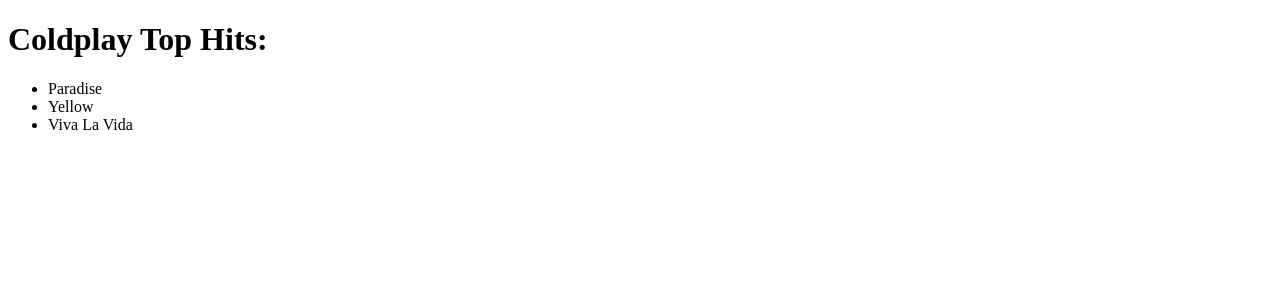
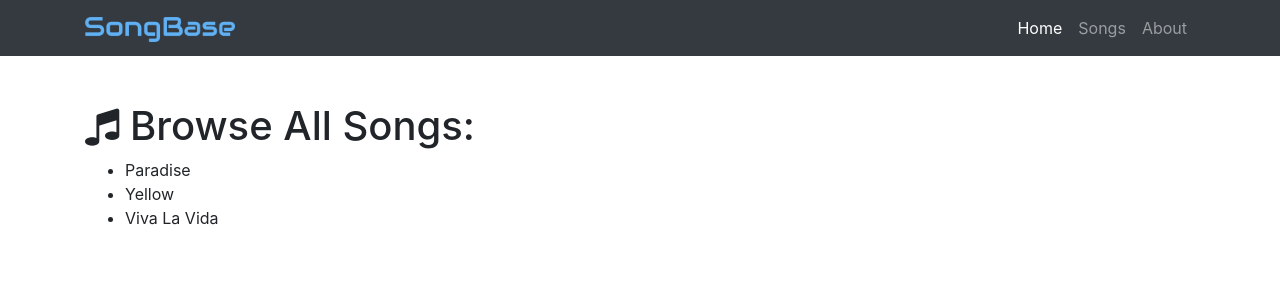
Before and after one commit to harrywang/songbase, a Flask app: page /songs in a window 1280 px wide. Shown: the top 300 px of the page. Run offline with Flask 2, Linux system fonts and the light colour scheme; some libraries are stand-ins or nearby versions.

Commit message:
added bs, jquery, fontawesome, favicon

```diff
--- a/songbase.py
+++ b/songbase.py
@@ -7,6 +7,21 @@
     # return HTML
     # return "<h1>this is the index page!<h1>"
     return render_template('index.html')
+
+
+@app.route('/songs')
+def show_all_songs():
+    songs = [
+        'Paradise',
+        'Yellow',
+        'Viva La Vida'
+    ]
+    return render_template('song-all.html', songs=songs)
+
+
+@app.route('/about')
+def about():
+    return render_template('about.html')
 
 
 @app.route('/users')
@@ -22,14 +37,6 @@
     return render_template('user.html', name=name)
 
 
-@app.route('/songs')
-def show_all_songs():
-    songs = [
-        'Paradise',
-        'Yellow',
-        'Viva La Vida'
-    ]
-    return render_template('song-all.html', songs=songs)
 
 
 @app.route('/song/<int:id>/')
--- /dev/null
+++ b/static/css/songbase.css
@@ -0,0 +1,3 @@
+body {
+  padding-top: 54px;
+}
--- a/templates/home-base.html
+++ b/templates/home-base.html
@@ -1,13 +1,62 @@
 <!DOCTYPE html>
-<html>
+<html lang="en">
+
 <head>
   {% block head %}
+  <title>{% block title%}{% endblock%} - SongBase</title>
+  <!-- Required meta tags -->
   <meta charset="utf-8">
-    <title>{% block title%}{% endblock%} - SongBase</title>
+  <meta name="viewport" content="width=device-width, initial-scale=1, shrink-to-fit=no">
+  <!-- Favicon -->
+  <link rel="icon" href="{{ url_for('static', filename='img/songbase-favicon.png') }}" type="image/x-icon"/>
+  <link rel="shortcut icon" href="{{ url_for('static', filename='img/songbase-favicon.png') }}" type="image/x-icon"/>
+  <!-- Bootstrap CSS -->
+  <link rel="stylesheet" href="https://maxcdn.bootstrapcdn.com/bootstrap/4.0.0-beta.2/css/bootstrap.min.css">
+  <!-- Fontawesome CSS -->
+  <link rel="stylesheet" href="https://maxcdn.bootstrapcdn.com/font-awesome/4.7.0/css/font-awesome.min.css">
+  <!-- Songbase CSS -->
+  <link rel="stylesheet" href="{{ url_for('static', filename='css/songbase.css') }}">
   {% endblock%}
 </head>
+
 <body>
-    {% block body%}
+  <!-- Navigation -->
+  <nav class="navbar navbar-expand-lg navbar-dark bg-dark fixed-top">
+    <div class="container">
+      <a class="navbar-brand" href="/">
+         <img src="{{ url_for('static', filename='img/songbase-logo.png') }}"
+          alt="SongBase" width="150">
+       </a>
+      <button class="navbar-toggler" type="button" data-toggle="collapse" data-target="#navbarResponsive" aria-controls="navbarResponsive" aria-expanded="false" aria-label="Toggle navigation">
+         <span class="navbar-toggler-icon"></span>
+       </button>
+      <div class="collapse navbar-collapse" id="navbarResponsive">
+        <ul class="navbar-nav ml-auto">
+          <li class="nav-item active">
+            <a class="nav-link" href="/">Home
+               <span class="sr-only">(current)</span>
+             </a>
+          </li>
+          <li class="nav-item">
+            <a class="nav-link" href="/songs">Songs</a>
+          </li>
+          <li class="nav-item">
+            <a class="nav-link" href="/about">About</a>
+          </li>
+        </ul>
+      </div>
+    </div>
+  </nav>
+
+  {% block page_content%}
+  {% endblock%}
+
+  {% block scripts%}
+  <!-- jQuery first, then Popper.js, then Bootstrap JS -->
+  <script src="https://code.jquery.com/jquery-3.2.1.slim.min.js"></script>
+  <script src="https://cdnjs.cloudflare.com/ajax/libs/popper.js/1.12.3/umd/popper.min.js"></script>
+  <script src="https://maxcdn.bootstrapcdn.com/bootstrap/4.0.0-beta.2/js/bootstrap.min.js"></script>
   {% endblock%}
 </body>
+
 </html>
--- a/templates/song-all.html
+++ b/templates/song-all.html
@@ -1,16 +1,19 @@
-<!DOCTYPE html>
-<html>
-  <head>
-    <meta charset="utf-8">
-    <title>User Page</title>
-  </head>
-  <body>
-    <h1>Coldplay Top Hits:</h1>
-    {# This is a loop #}
+{% extends "home-base.html"%}
+{% block title %}All Songs{% endblock %}
+{% block head%}
+  {{ super() }}
+{% endblock%}
+{% block page_content%}
+
+  <!-- Page Content -->
+  <div class="container">
+    <h1 class="mt-5"> <i class="fa fa-music" aria-hidden="true"></i> Browse All Songs:</h1>
     <ul>
-      {% for song in songs %}
+        {% for song in songs %}
           <li>{{song}}</li>
-      {% endfor %}
+        {% endfor%}
     </ul>
-  </body>
-</html>
+
+  </div>
+
+{% endblock%}
```
Also changed, not shown: templates/about.html (added, +23 -0 lines), templates/index.html (+8 -7 lines), static/img/songbase-favicon.png (added). Lines whose indentation alone changed are shown as unchanged.
